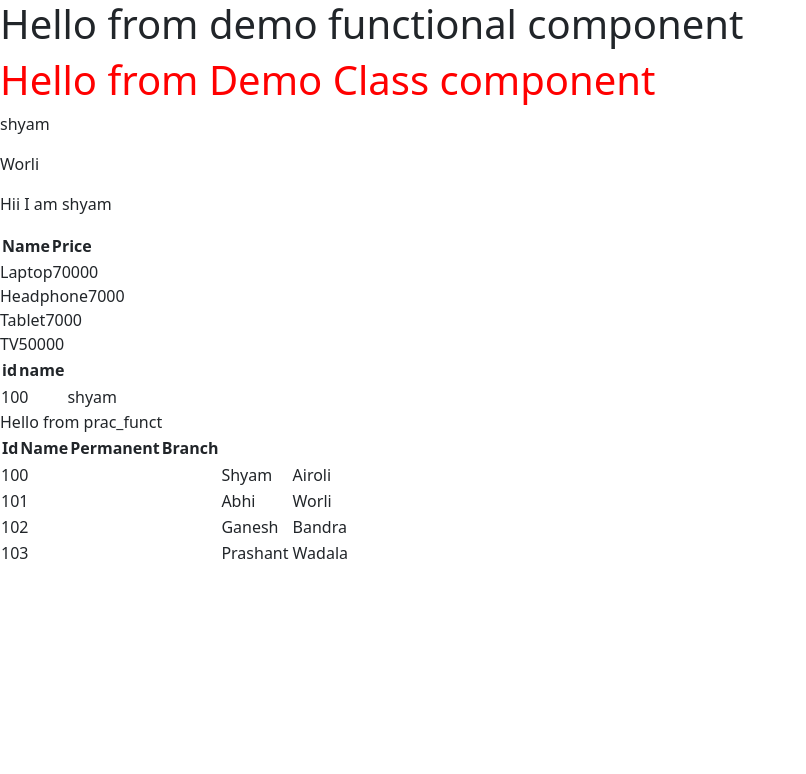
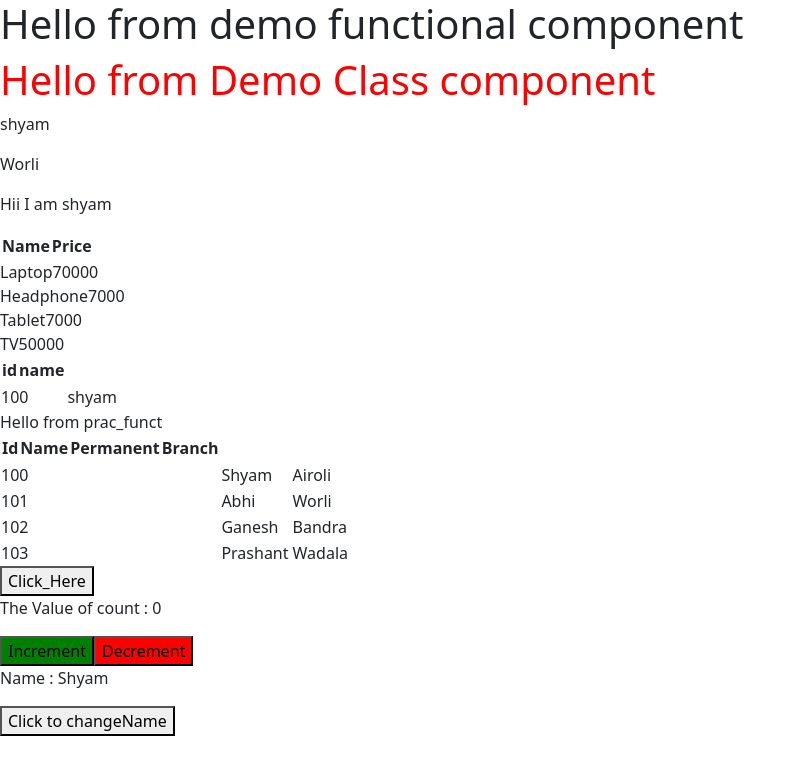
Before and after one commit to GOLISHYAMP/React_Practice, a React (Create React App) app in the folder First_app/my_app/: page / in a window 1280 px wide. Shown: the top 774 px of the page, without its empty margins (0-806 px from the left). Built offline with nearby package versions, Linux system fonts and the light colour scheme.

Commit message:
learned events and hooks

```diff
--- a/First_app/my_app/package.json
+++ b/First_app/my_app/package.json
@@ -10,9 +10,12 @@
     "@types/node": "^16.18.39",
     "@types/react": "^18.2.18",
     "@types/react-dom": "^18.2.7",
+    "axios": "^1.4.0",
     "bootstrap": "^5.3.1",
     "react": "^18.2.0",
     "react-dom": "^18.2.0",
+    "react-hook-form": "^7.45.4",
+    "react-router-dom": "^6.14.2",
     "react-scripts": "5.0.1",
     "typescript": "^4.9.5",
     "web-vitals": "^2.1.4"
--- a/First_app/my_app/src/App.tsx
+++ b/First_app/my_app/src/App.tsx
@@ -7,6 +7,9 @@ import { Demo } from './components/Demo';
 import Class_prac from './components/prac_class';
 import Prac_funct from './components/prac_funct';
 import { Prac } from './components/prac';
+import EventDemo from './components/EventDemo';
+import ParentComponent from './components/ParentComponent';
+import UseStateDemo from './components/UseStateDemo';
 
 function App() {
   return (
@@ -17,6 +20,9 @@ function App() {
       <Class_prac id={0} name={''}></Class_prac>
       <Prac_funct></Prac_funct>
       <Prac></Prac>
+      {/* <EventDemo></EventDemo> */}
+      <ParentComponent></ParentComponent>
+      <UseStateDemo></UseStateDemo>
     </div>
   );
 }
--- /dev/null
+++ b/First_app/my_app/src/components/ChildComponent.tsx
@@ -0,0 +1,11 @@
+import React from 'react'
+
+const ChildComponent = (props:any) => {
+  return (
+    <div>
+        <button onClick={props.greetParent("Say Hello from Child")}>Click_Here</button>
+    </div>
+  )
+}
+
+export default ChildComponent
--- a/First_app/my_app/src/components/Demo.tsx
+++ b/First_app/my_app/src/components/Demo.tsx
@@ -1,6 +1,7 @@
 //rfc  for functional component
 //ccc  for class component
 //imr for importing react
+//rafce is the best it creates arrow function with default export
 import React from 'react'
 interface Product
 {
--- /dev/null
+++ b/First_app/my_app/src/components/EventDemo.tsx
@@ -0,0 +1,14 @@
+import React from 'react'
+
+const EventDemo = () => {
+//     const handleEvent = ()=>{
+//         alert("Button Click Event")
+//     }
+  return (
+    <div>
+        <button onClick={()=>alert("Button Clicked")}>Click</button>
+    </div>
+  )
+}
+
+export default EventDemo
--- /dev/null
+++ b/First_app/my_app/src/components/ParentComponent.tsx
@@ -0,0 +1,16 @@
+import React from 'react'
+import ChildComponent from './ChildComponent';
+
+const ParentComponent = () => {
+    const SayHello = (msg:any)=>{
+        alert(msg);
+    }
+  return (
+    <div>
+        <ChildComponent greetParent={SayHello}></ChildComponent>
+    </div>
+
+  )
+}
+
+export default ParentComponent
--- /dev/null
+++ b/First_app/my_app/src/components/UseStateDemo.tsx
@@ -0,0 +1,32 @@
+import React, {useState, useEffect} from 'react'
+
+const UseStateDemo = () => {
+    const [count, setCount] = useState(0);
+    const [name, setName] = useState("Shyam");
+    const increment= ()=> setCount(count+2);
+    const decrement = () => setCount(count-2);
+    const changeName = () => {
+        if (name === "Shyam")
+        {
+            setName("Vinod");
+        }
+        else{
+            setName("Shyam");
+        }
+    };
+// very important hook in react
+    useEffect(() =>{
+        document.title = `You clicked ${count} times`;
+    })
+  return (
+    <div>
+        <p>The Value of count : {count}</p>
+        <button style={{background:"green"}} onClick={increment}>Increment</button>
+        <button style={{background:"red"}} onClick={decrement}>Decrement</button>
+        <p>Name : {name}</p>
+        <button onClick={changeName}>Click to changeName</button>
+    </div>
+  )
+}
+
+export default UseStateDemo
```
Also changed, not shown: 1 other file (tests, documents, lock files or other folders).
